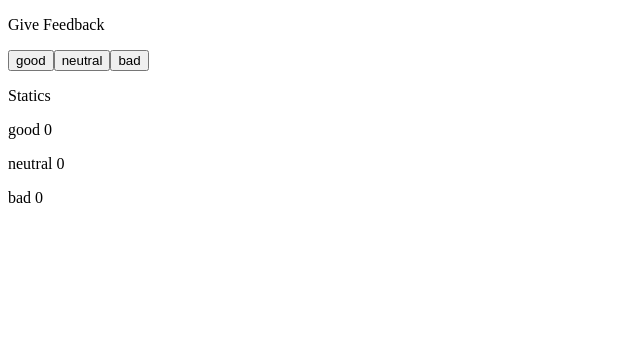
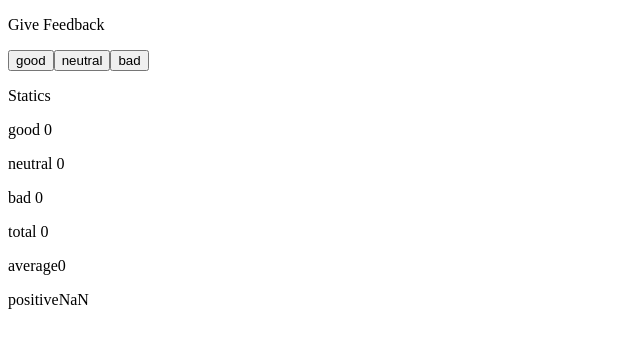
Before and after one commit to paulavat/fullstack-palautusrepo, a React (Vite) app in the folder osa-1/unicafe/: page / in a window 1280 px wide. Shown: the top 348 px of the page, without its empty margins (0-640 px from the left). Built offline with nearby package versions, Linux system fonts and the light colour scheme.

Commit message:
add: unicafe 1.7 added

```diff
--- a/osa-1/unicafe/src/App.jsx
+++ b/osa-1/unicafe/src/App.jsx
@@ -10,7 +10,6 @@ const App = () => {
   const [good, setGood] = useState(0);
   const [neutral, setNeutral] = useState(0);
   const [bad, setBad] = useState(0);
-  const [allClicks, setAll] = useState([]);
 
   const handleGoodClick = () => {
     setGood(good + 1);
@@ -24,17 +23,25 @@ const App = () => {
     setBad(bad + 1);
   };
 
+  const total = good + neutral + bad;
+
+  const average = total === 0 ? 0 : (good - bad) / total;
+
+  const positive = (good / total) * 100;
+
   return (
     <div>
       <p>Give Feedback</p>
       <button onClick={handleGoodClick}> good </button>
       <button onClick={handleNeutralClick}> neutral </button>
-      <button onClick={() => setBad(bad + 1)}> bad </button>
+      <button onClick={handleBadClicks}> bad </button>
       <p>Statics</p>
-      <p>{allClicks.join("")}</p>
       <p>good {good} </p>
       <p>neutral {neutral}</p>
       <p>bad {bad}</p>
+      <p>total {total}</p>
+      <p>average{average}</p>
+      <p>positive{positive}</p>
     </div>
   );
 };
```
